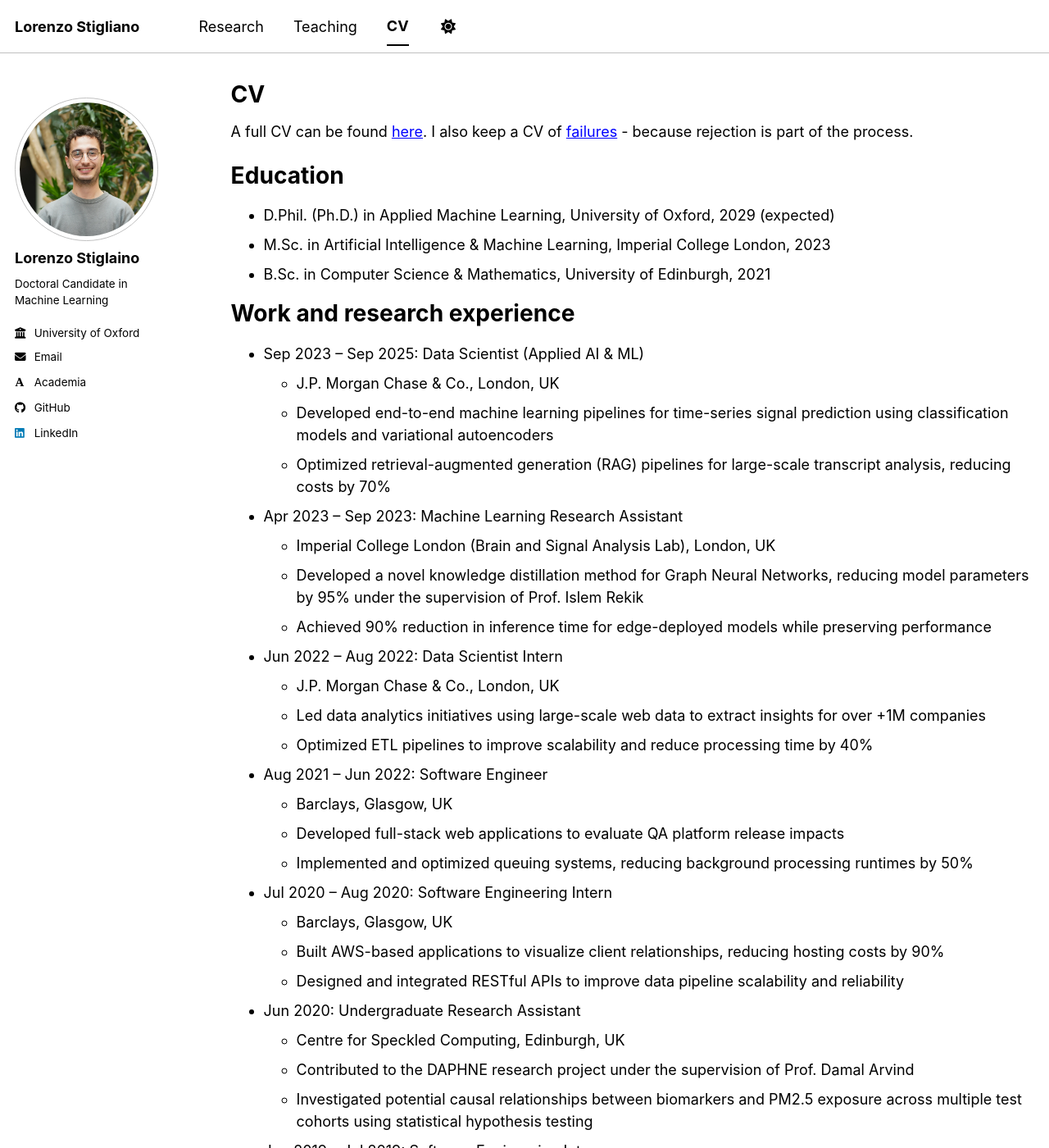
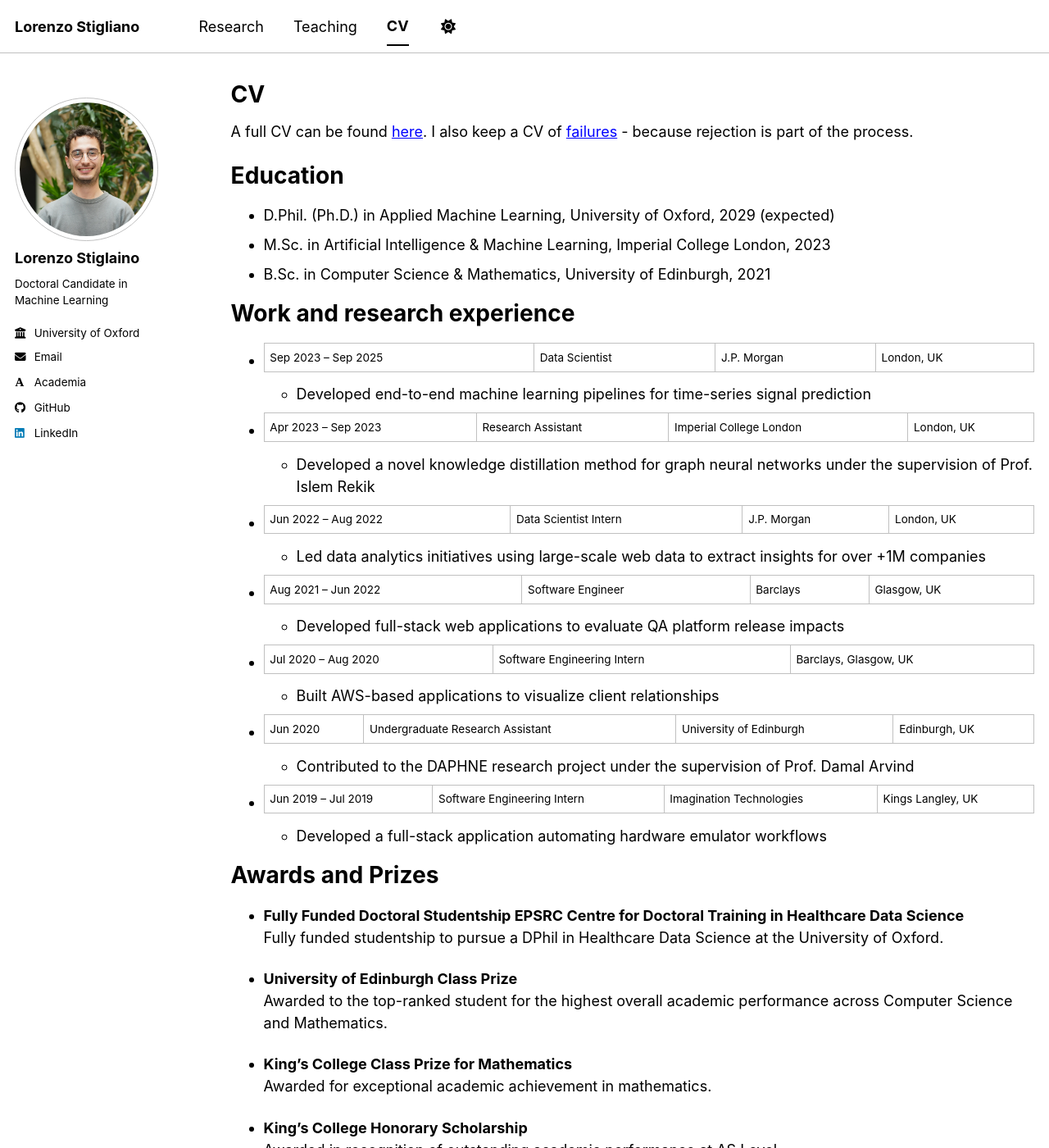
Before and after one commit to LorenzoStigliano/lorenzostigliano.github.io, a Jekyll site: the page built from _pages/cv.md, in a window 1280 px wide and 1400 px high. Shown: the whole window at 82% size. Built offline with Jekyll 4.4.1, drawn with Linux system fonts in a browser that asks for light colours; some web fonts are replaced; a script bundle is joined from its source files by our own code; library files that are not in the unit come from our copies; some of the changed text lies outside the part shown.

Commit message:
Cleaner work expirence section

```diff
--- a/_pages/cv.md
+++ b/_pages/cv.md
@@ -20,40 +20,26 @@ Education
 
 Work and research experience
 ======
-* Sep 2023 – Sep 2025: Data Scientist (Applied AI & ML)
-  * J.P. Morgan Chase & Co., London, UK
-  * Developed end-to-end machine learning pipelines for time-series signal prediction using classification models and variational autoencoders
-  * Optimized retrieval-augmented generation (RAG) pipelines for large-scale transcript analysis, reducing costs by 70%
+* Sep 2023 – Sep 2025 | Data Scientist | J.P. Morgan | London, UK
+  * Developed end-to-end machine learning pipelines for time-series signal prediction
 
-* Apr 2023 – Sep 2023: Machine Learning Research Assistant
-  * Imperial College London (Brain and Signal Analysis Lab), London, UK
-  * Developed a novel knowledge distillation method for Graph Neural Networks, reducing model parameters by 95% under the supervision of Prof. Islem Rekik
-  * Achieved 90% reduction in inference time for edge-deployed models while preserving performance
+* Apr 2023 – Sep 2023 | Research Assistant | Imperial College London | London, UK
+  * Developed a novel knowledge distillation method for graph neural networks under the supervision of Prof. Islem Rekik
 
-* Jun 2022 – Aug 2022: Data Scientist Intern
-  * J.P. Morgan Chase & Co., London, UK
+* Jun 2022 – Aug 2022 | Data Scientist Intern | J.P. Morgan | London, UK
   * Led data analytics initiatives using large-scale web data to extract insights for over +1M companies
-  * Optimized ETL pipelines to improve scalability and reduce processing time by 40%
 
-* Aug 2021 – Jun 2022: Software Engineer
-  * Barclays, Glasgow, UK
+* Aug 2021 – Jun 2022 | Software Engineer | Barclays | Glasgow, UK
   * Developed full-stack web applications to evaluate QA platform release impacts
-  * Implemented and optimized queuing systems, reducing background processing runtimes by 50%
 
-* Jul 2020 – Aug 2020: Software Engineering Intern
-  * Barclays, Glasgow, UK
-  * Built AWS-based applications to visualize client relationships, reducing hosting costs by 90%
-  * Designed and integrated RESTful APIs to improve data pipeline scalability and reliability
+* Jul 2020 – Aug 2020 | Software Engineering Intern | Barclays, Glasgow, UK
+  * Built AWS-based applications to visualize client relationships
 
-* Jun 2020: Undergraduate Research Assistant
-  * Centre for Speckled Computing, Edinburgh, UK
+* Jun 2020 | Undergraduate Research Assistant | University of Edinburgh | Edinburgh, UK
   * Contributed to the DAPHNE research project under the supervision of Prof. Damal Arvind
-  * Investigated potential causal relationships between biomarkers and PM2.5 exposure across multiple test cohorts using statistical hypothesis testing
 
-* Jun 2019 – Jul 2019: Software Engineering Intern
-  * Imagination Technologies, Kings Langley, UK
+* Jun 2019 – Jul 2019 | Software Engineering Intern | Imagination Technologies | Kings Langley, UK
   * Developed a full-stack application automating hardware emulator workflows
-  * Implemented RESTful APIs using Flask to ensure scalability and performance
 
 Awards and Prizes
 ======
```
